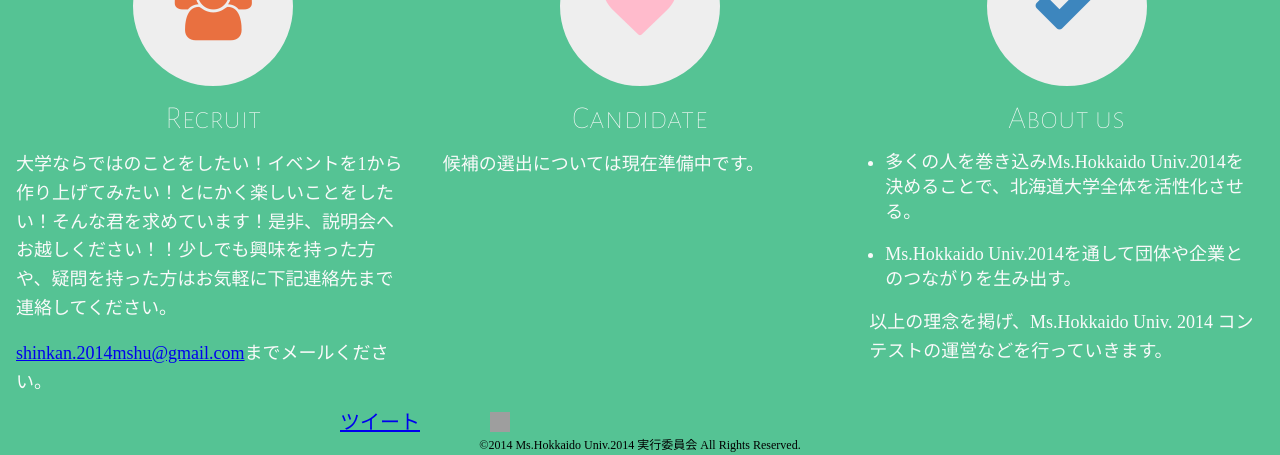
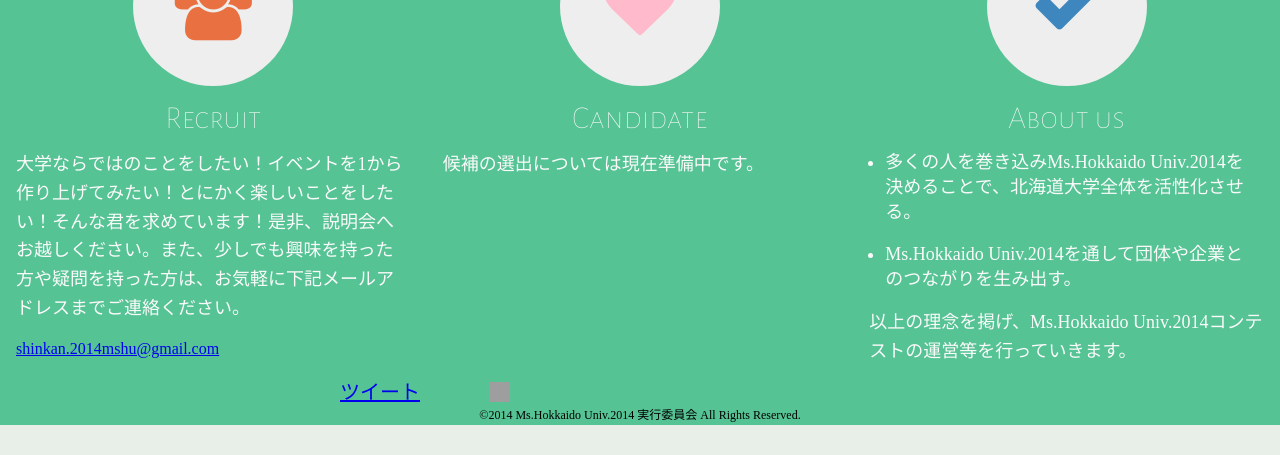
Before and after one commit to endaaman/ms, a Django app: page / in a window 1280 px wide. Shown: the part 1323-1778 px from the top of the page. After the commit the page ends 1748 px from the top, so only its background shows below. Run offline with Django 3.2, Linux system fonts and the light colour scheme; parts of the project's set-up code (start-up, migrations or seed data) failed here and were passed over; some libraries are stand-ins or nearby versions; grey boxes are pictures that could not be loaded.

Commit message:
推敲直前更新

```diff
--- a/static/css/common.css
+++ b/static/css/common.css
@@ -164,6 +164,8 @@ body {
       font-family: "Alegreya Sans SC", sans-serif;
       font-size: 32px;
       text-align: center; }
+    .info .content .mail {
+      font-size: 16px; }
   .info .recruit .icon {
     color: #e97040; }
   .info .candidate .icon {
--- a/static/css/common.sass
+++ b/static/css/common.sass
@@ -142,13 +142,14 @@ body
         @media ( min-width : $limit )
             padding-bottom: 32768px
             margin-bottom: -32768px
-        // height: 540px
 
         h3
             font-family: 'Alegreya Sans SC', sans-serif
             font-size: 32px
             text-align: center
 
+        .mail
+            font-size: 16px
     .recruit
         .icon
             color: #E97040
--- a/templates/base.html
+++ b/templates/base.html
@@ -21,6 +21,5 @@
 
   ga('create', 'UA-50096308-1', 'mshu2014.gallery');
   ga('send', 'pageview');
-
 </script>
 </html>
--- a/templates/home.html
+++ b/templates/home.html
@@ -54,8 +54,8 @@ $(function() {
     <div class="col span_8 content recruit">
         <div class="peep"><div class="icon"><i class="fa fa-users"></i></div></div>
         <h3>Recruit</h3>
-        <p>大学ならではのことをしたい！イベントを1から作り上げてみたい！とにかく楽しいことをしたい！そんな君を求めています！是非、説明会へお越しください！！少しでも興味を持った方や、疑問を持った方はお気軽に下記連絡先まで連絡してください。</p>
-        <p><a class="mail" data-mail-type="recruit">xxxxxxxxxxxxx</a>までメールください。</p>
+        <p>大学ならではのことをしたい！イベントを1から作り上げてみたい！とにかく楽しいことをしたい！そんな君を求めています！是非、説明会へお越しください。また、少しでも興味を持った方や疑問を持った方は、お気軽に下記メールアドレスまでご連絡ください。</p>
+        <div><a class="mail" data-mail-type="recruit">xxxxxxxxxxxxx</a></div>
     </div>
 
     <div class="col span_8 content candidate">
@@ -71,7 +71,7 @@ $(function() {
             <li>多くの人を巻き込みMs.Hokkaido Univ.2014を決めることで、北海道大学全体を活性化させる。</li>
             <li>Ms.Hokkaido Univ.2014を通して団体や企業とのつながりを生み出す。</li>
         </ul>
-        <p>以上の理念を掲げ、Ms.Hokkaido Univ. 2014 コンテストの運営などを行っていきます。</p>
+        <p>以上の理念を掲げ、Ms.Hokkaido Univ.2014コンテストの運営等を行っていきます。</p>
     </div>
 
 
```
